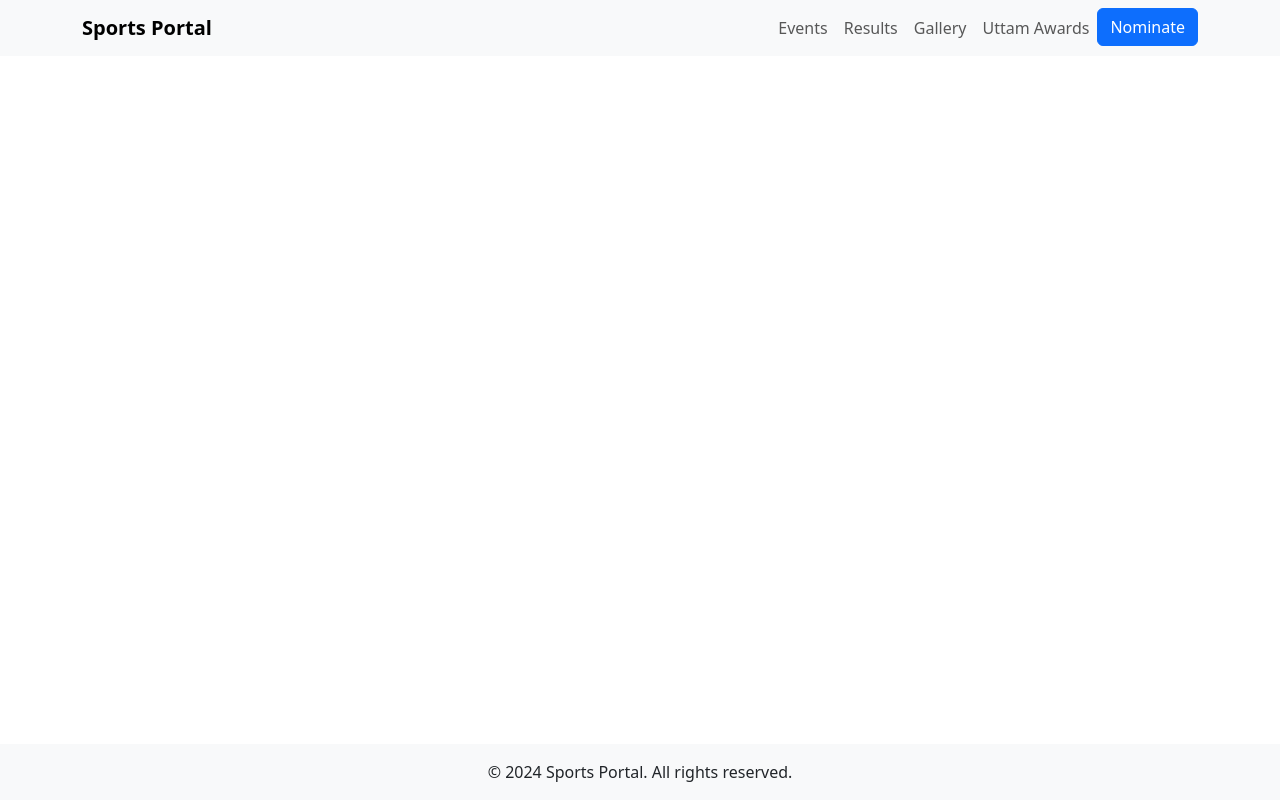
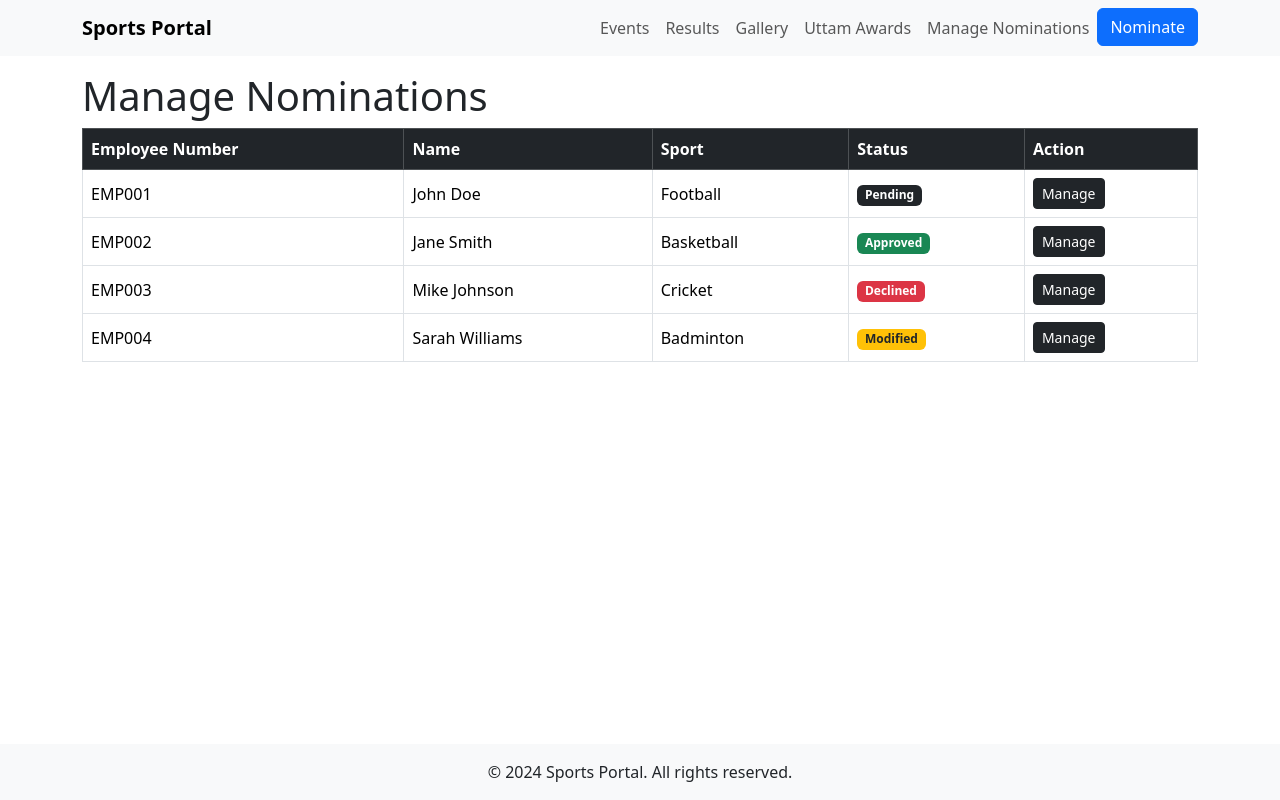
Before and after one commit to shreytalreja25/powergrid-sports-portal, a React (Vite) app: page /manage-nominations in a window 1280 px wide. Built offline with nearby package versions, Linux system fonts and the light colour scheme.

Commit message:
Added Manage nominations screen

```diff
--- a/src/App.jsx
+++ b/src/App.jsx
@@ -11,6 +11,7 @@ import ResultsPage from "./pages/ResultsPage";
 import GalleryPage from "./pages/GalleryPage";
 import UttamAwardsPage from "./pages/UttamAwardsPage";
 import SportsPolicyPage from "./pages/SportsPolicyPage";
+import ManageNominationsPage from "./pages/ManageNominationsPage";
 
 // Import global components
 import Navbar from "./components/Navbar";
@@ -32,6 +33,7 @@ const App = () => {
             <Route path="/gallery" element={<GalleryPage />} />
             <Route path="/uttam-awards" element={<UttamAwardsPage />} />
             <Route path="/policy" element={<SportsPolicyPage />} />
+            <Route path="/manage-nominations" element={<ManageNominationsPage />} />;
           </Routes>
         </main>
         {/* Footer visible across all screens */}
--- a/src/components/Navbar.jsx
+++ b/src/components/Navbar.jsx
@@ -41,6 +41,11 @@ const Navbar = () => {
                 Uttam Awards
               </Link>
             </li>
+            <li>
+              <Link to="/manage-nominations" className="nav-link">
+                Manage Nominations
+              </Link>
+            </li>
             <li className="nav-item">
               <Link
                 className="btn btn-primary text-white"
--- /dev/null
+++ b/src/components/NominationManagement/NominationManagement.jsx
@@ -0,0 +1,29 @@
+import React, { useState } from "react";
+import { NominationTable } from "./NominationTable";
+import { NominationModal } from "./NominationModal";
+
+export function NominationManagement() {
+    const [selectedNomination, setSelectedNomination] = useState(null); // Holds the currently selected nomination
+    const [isModalOpen, setIsModalOpen] = useState(false); // Controls modal visibility
+
+    const handleManageClick = (nomination) => {
+        setSelectedNomination(nomination); // Set the selected nomination
+        setIsModalOpen(true); // Open the modal
+    };
+
+    const handleCloseModal = () => {
+        setSelectedNomination(null); // Clear the selected nomination
+        setIsModalOpen(false); // Close the modal
+    };
+
+    return (
+        <div className="container my-4">
+            <h1>Manage Nominations</h1>
+            <NominationTable onSelectNomination={handleManageClick} />
+
+            {isModalOpen && (
+                <NominationModal nomination={selectedNomination} onClose={handleCloseModal} />
+            )}
+        </div>
+    );
+}
--- /dev/null
+++ b/src/components/NominationManagement/NominationModal.jsx
@@ -0,0 +1,94 @@
+import React, { useState } from "react";
+
+export function NominationModal({ nomination, onClose }) {
+  const [status, setStatus] = useState(nomination.status);
+  const [remarks, setRemarks] = useState("");
+  const [travelPlan, setTravelPlan] = useState({
+    year: new Date().getFullYear(),
+    arrivalDate: "",
+    departureDate: "",
+    modeOfTravel: "",
+    trainNumber: "",
+    flightDetails: "",
+    timings: "",
+    otherDetails: "",
+  });
+
+  const handleStatusChange = (newStatus) => {
+    setStatus(newStatus);
+  };
+
+  const handleSave = () => {
+    console.log("Saving changes:", { status, remarks, travelPlan });
+    onClose();
+  };
+
+  return (
+    <div className="modal">
+      <div className="modal-content">
+        <h2>Manage Nomination: {nomination.name}</h2>
+        <div>
+          <label>Year</label>
+          <input
+            type="text"
+            value={travelPlan.year}
+            onChange={(e) => setTravelPlan({ ...travelPlan, year: e.target.value })}
+          />
+          <label>Arrival Date</label>
+          <input
+            type="date"
+            value={travelPlan.arrivalDate}
+            onChange={(e) => setTravelPlan({ ...travelPlan, arrivalDate: e.target.value })}
+          />
+          <label>Departure Date</label>
+          <input
+            type="date"
+            value={travelPlan.departureDate}
+            onChange={(e) => setTravelPlan({ ...travelPlan, departureDate: e.target.value })}
+          />
+          <label>Mode of Travel</label>
+          <input
+            type="text"
+            value={travelPlan.modeOfTravel}
+            onChange={(e) => setTravelPlan({ ...travelPlan, modeOfTravel: e.target.value })}
+          />
+          <label>Train Number</label>
+          <input
+            type="text"
+            value={travelPlan.trainNumber}
+            onChange={(e) => setTravelPlan({ ...travelPlan, trainNumber: e.target.value })}
+          />
+          <label>Flight Details</label>
+          <input
+            type="text"
+            value={travelPlan.flightDetails}
+            onChange={(e) => setTravelPlan({ ...travelPlan, flightDetails: e.target.value })}
+          />
+          <label>Timings</label>
+          <input
+            type="text"
+            value={travelPlan.timings}
+            onChange={(e) => setTravelPlan({ ...travelPlan, timings: e.target.value })}
+          />
+          <label>Other Details</label>
+          <textarea
+            value={travelPlan.otherDetails}
+            onChange={(e) => setTravelPlan({ ...travelPlan, otherDetails: e.target.value })}
+          />
+          <label>Status</label>
+          <div>
+            <button onClick={() => handleStatusChange("Approved")}>Approve</button>
+            <button onClick={() => handleStatusChange("Declined")}>Decline</button>
+            <button onClick={() => handleStatusChange("Modified")}>Modify</button>
+          </div>
+          <label>Remarks</label>
+          <textarea value={remarks} onChange={(e) => setRemarks(e.target.value)} />
+        </div>
+        <div>
+          <button onClick={handleSave}>Save Changes</button>
+          <button onClick={onClose}>Cancel</button>
+        </div>
+      </div>
+    </div>
+  );
+}
--- /dev/null
+++ b/src/components/NominationManagement/NominationTable.jsx
@@ -0,0 +1,63 @@
+import React from "react";
+
+const sampleNominations = [
+  { id: 1, name: "John Doe", employeeNumber: "EMP001", sport: "Football", status: "Pending" },
+  { id: 2, name: "Jane Smith", employeeNumber: "EMP002", sport: "Basketball", status: "Approved" },
+  { id: 3, name: "Mike Johnson", employeeNumber: "EMP003", sport: "Cricket", status: "Declined" },
+  { id: 4, name: "Sarah Williams", employeeNumber: "EMP004", sport: "Badminton", status: "Modified" },
+];
+
+export function NominationTable({ onSelectNomination }) {
+  const getBadgeClass = (status) => {
+    switch (status) {
+      case "Pending":
+        return "badge bg-dark";
+      case "Approved":
+        return "badge bg-success";
+      case "Declined":
+        return "badge bg-danger";
+      case "Modified":
+        return "badge bg-warning text-dark";
+      default:
+        return "badge bg-secondary";
+    }
+  };
+
+  return (
+    <div className="table-responsive">
+      <table className="table table-bordered table-hover align-middle">
+        <thead className="table-dark">
+          <tr>
+            <th scope="col">Employee Number</th>
+            <th scope="col">Name</th>
+            <th scope="col">Sport</th>
+            <th scope="col">Status</th>
+            <th scope="col">Action</th>
+          </tr>
+        </thead>
+        <tbody>
+          {sampleNominations.map((nomination) => (
+            <tr key={nomination.id}>
+              <td>{nomination.employeeNumber}</td>
+              <td>{nomination.name}</td>
+              <td>{nomination.sport}</td>
+              <td>
+                <span className={getBadgeClass(nomination.status)}>
+                  {nomination.status}
+                </span>
+              </td>
+              <td>
+                <button
+                  className="btn btn-dark btn-sm"
+                  onClick={() => onSelectNomination(nomination)}
+                >
+                  Manage
+                </button>
+              </td>
+            </tr>
+          ))}
+        </tbody>
+      </table>
+    </div>
+  );
+}
--- /dev/null
+++ b/src/pages/ManageNominationsPage.jsx
@@ -0,0 +1,10 @@
+import React from "react";
+import { NominationManagement } from "../components/NominationManagement/NominationManagement";
+
+export default function ManageNominationsPage() {
+  return (
+    <div>
+      <NominationManagement />
+    </div>
+  );
+}
```
